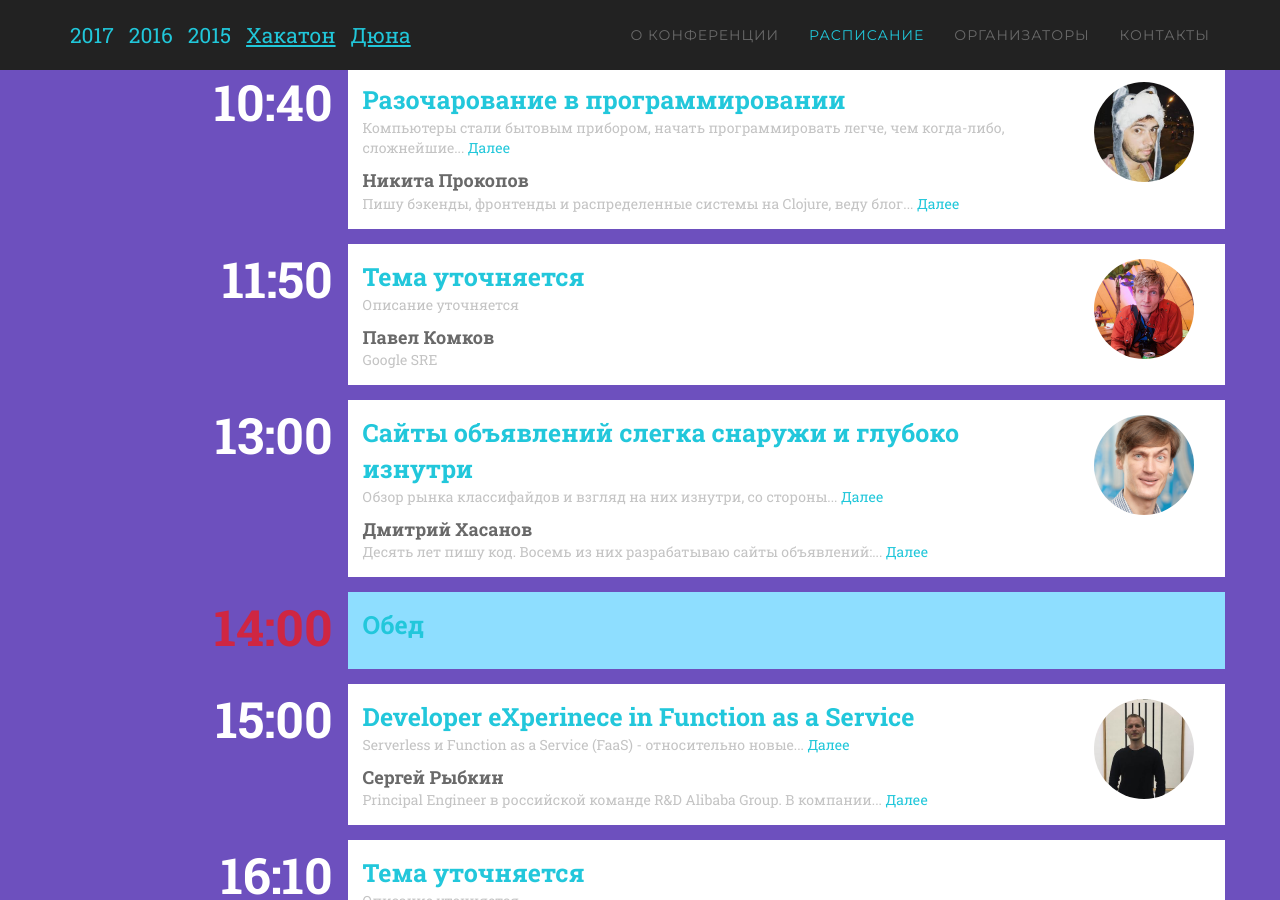
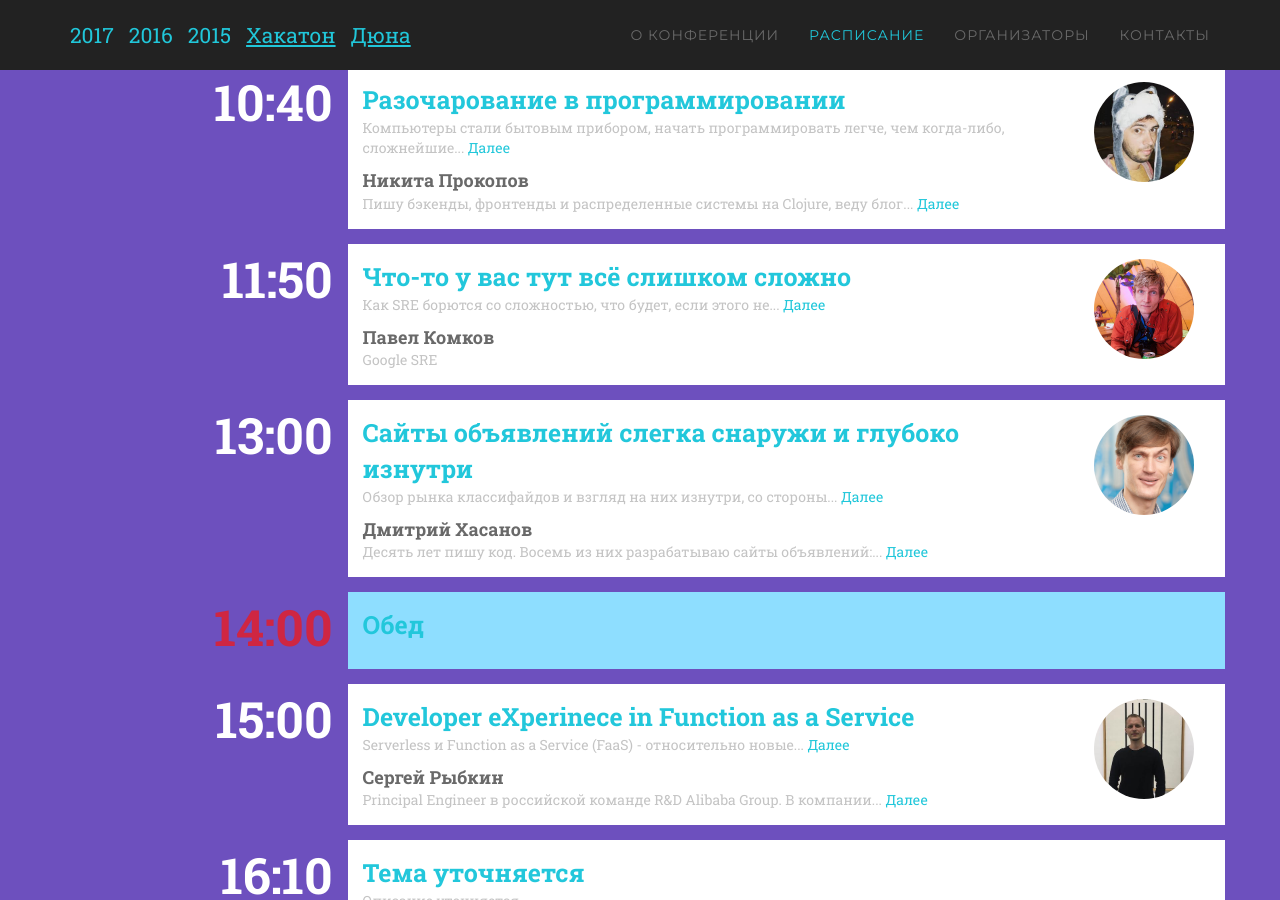
Before and after one commit to youcon/youcon.github.io, a Jekyll site: the page built from index.html, in a window 1280 px wide and 900 px high, scrolled down 1884 px. Built offline with Jekyll 4.4.1, drawn with Linux system fonts in a browser that asks for light colours; nearby versions of some CDN libraries; some web fonts are replaced; comment, search, counter and statistics services are not loaded.

Commit message:
Clarify the topic of my talk.

```diff
--- a/_data/schedule.yml
+++ b/_data/schedule.yml
@@ -14,8 +14,8 @@
                 bio: "Пишу бэкенды, фронтенды и распределенные системы на Clojure, веду блог о программировании и человеко-компьютерном взаимодействии, рисую шрифт Fira Code. Автор DataScript, Rum, AnyBar, grumpy.website. <a href='https://twitter.com/nikitonsky'>twitter</a> <a href='http://tonsky.me'>web</a> <a href='https://tonsky.livejournal.com'>ЖЖ</a> <a href='https://github.com/tonsky'>github</a>"
                 name: "Никита Прокопов"
             - time: "11:50"
-              title: "Тема уточняется"
-              description: "Описание уточняется"
+              title: "Что-то у вас тут всё слишком сложно"
+              description: "Как SRE борются со сложностью, что будет, если этого не делать, и причём здесь технический долг."
               speaker:
                 photo: "static/images/speakers/pkomkoff.png"
                 bio: "Google SRE"
```
